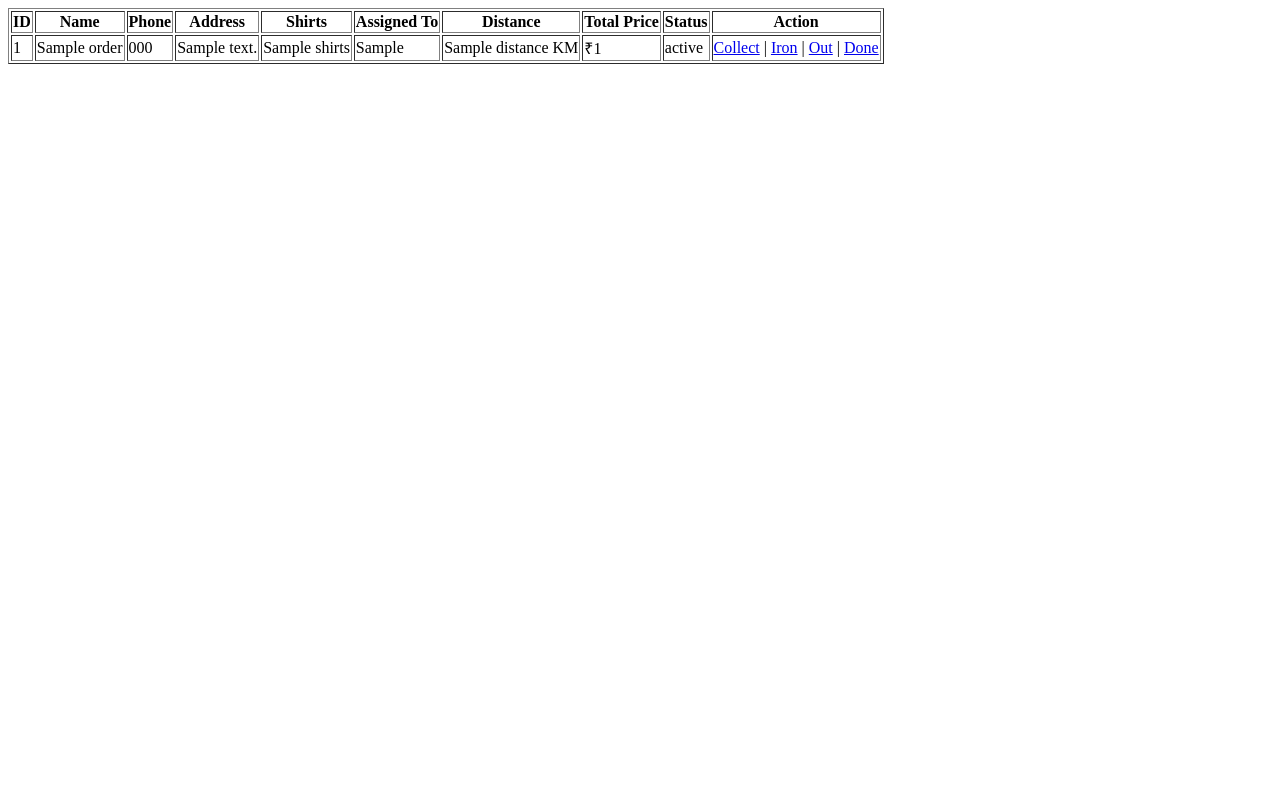
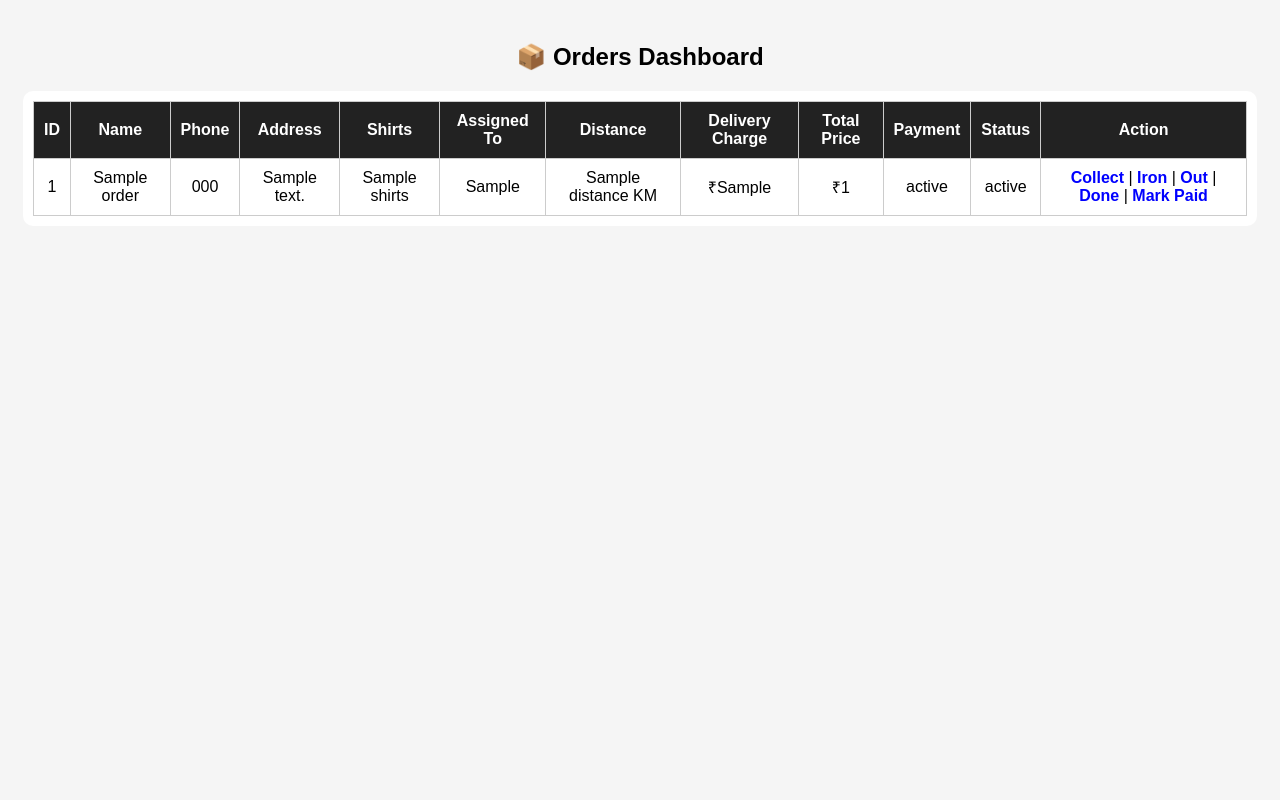
Before and after one commit to hariharasudhanm06-cpu/Business, a Flask app: template templates/admin.html in a window 1280 px wide. Run offline with Flask 3, Linux system fonts and the light colour scheme; the template is opened without the code that fills it: most values are stand-ins (such as "Sample title", 1, 10 or a date in 2020).

Commit message:
Update admin.html

```diff
--- a/templates/admin.html
+++ b/templates/admin.html
@@ -1,3 +1,55 @@
+<!DOCTYPE html>
+<html>
+<head>
+    <title>Admin Panel</title>
+    <meta name="viewport" content="width=device-width, initial-scale=1.0">
+    <style>
+        body {
+            font-family: Arial, sans-serif;
+            padding: 15px;
+            background: #f5f5f5;
+        }
+
+        h2 {
+            text-align: center;
+        }
+
+        .table-box {
+            overflow-x: auto;
+            background: white;
+            padding: 10px;
+            border-radius: 10px;
+        }
+
+        table {
+            width: 100%;
+            border-collapse: collapse;
+            min-width: 1200px;
+        }
+
+        th, td {
+            border: 1px solid #ccc;
+            padding: 10px;
+            text-align: center;
+        }
+
+        th {
+            background: #222;
+            color: white;
+        }
+
+        a {
+            text-decoration: none;
+            color: blue;
+            font-weight: bold;
+        }
+    </style>
+</head>
+<body>
+
+<h2>📦 Orders Dashboard</h2>
+
+<div class="table-box">
     <table border="1">
         <tr>
             <th>ID</th>
@@ -7,7 +59,9 @@
             <th>Shirts</th>
             <th>Assigned To</th>
             <th>Distance</th>
+            <th>Delivery Charge</th>
             <th>Total Price</th>
+            <th>Payment</th>
             <th>Status</th>
             <th>Action</th>
         </tr>
@@ -21,18 +75,22 @@
             <td>{{ order.shirts }}</td>
             <td>{{ order.assigned_to }}</td>
             <td>{{ order.distance }} KM</td>
+            <td>₹{{ order.delivery_charge }}</td>
             <td>₹{{ order.total_price }}</td>
+            <td>{{ order.payment_status }}</td>
             <td>{{ order.status }}</td>
 
             <td>
                 <a href="/update_status/{{order.id}}/Clothes Collected">Collect</a> |
                 <a href="/update_status/{{order.id}}/Ironing Started">Iron</a> |
                 <a href="/update_status/{{order.id}}/Out for Delivery">Out</a> |
-<a href="/update_status/{{order.id}}/Delivered">Done</a>
+                <a href="/update_status/{{order.id}}/Delivered">Done</a> |
+                <a href="/update_payment/{{order.id}}">Mark Paid</a>
             </td>
         </tr>
         {% endfor %}
     </table>
+</div>
 
 <script>
 if (Notification.permission !== "granted") {
@@ -60,3 +118,6 @@ setInterval(() => {
     });
 }, 5000);
 </script>
+
+</body>
+</html>
```
Lines whose indentation alone changed are shown as unchanged.
